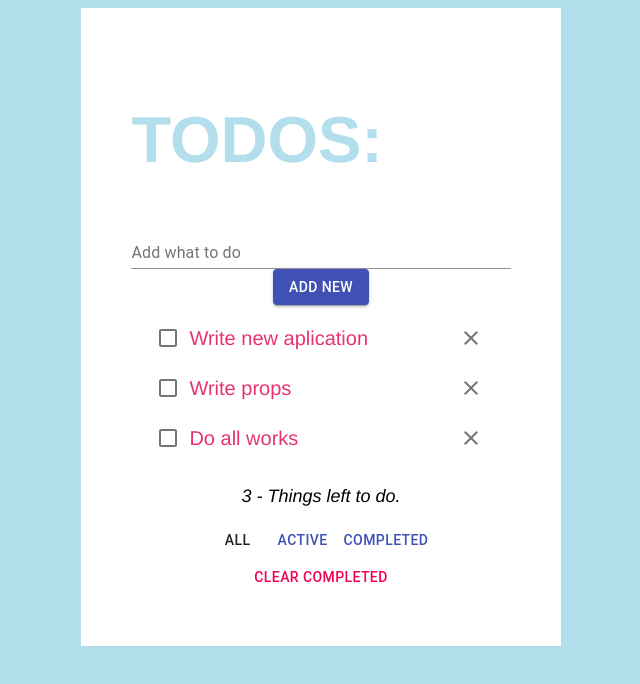
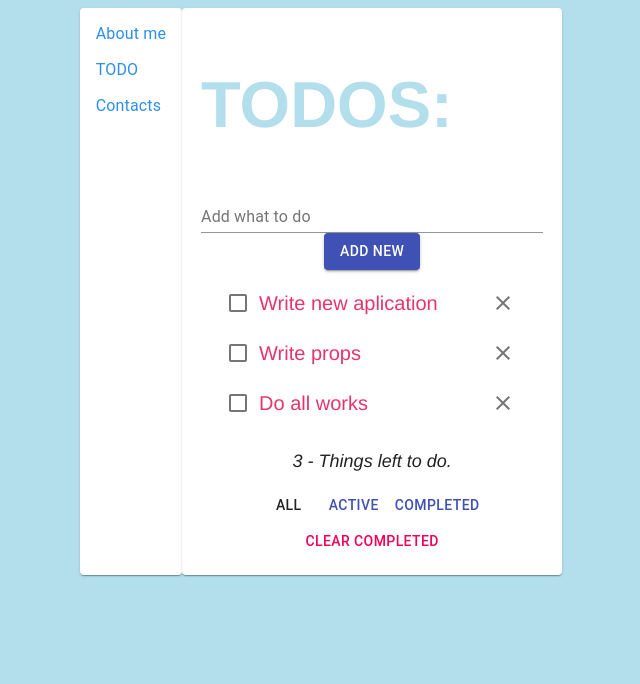
Before and after one commit to WebHeroSchool/ReactProjectLesson, a React (Create React App) app: page /todo in a window 1280 px wide. Shown: the top 684 px of the page, without its empty margins (319-959 px from the left). Built offline with nearby package versions, Linux system fonts and the light colour scheme.

Commit message:
React Lesson 39 - React Router

```diff
--- a/package.json
+++ b/package.json
@@ -10,6 +10,7 @@
     "prop-types": "^15.7.2",
     "react": "^17.0.2",
     "react-dom": "^17.0.2",
+    "react-router-dom": "^5.2.0",
     "react-scripts": "4.0.3",
     "web-vitals": "^1.1.2"
   },
--- /dev/null
+++ b/src/components/About/About.js
@@ -0,0 +1,10 @@
+import React from 'react';
+import styles from './About.module.css';
+
+const About = () => (
+  <div className={styles.wrap}>
+    <h1 className={styles.title}>About Me:</h1>
+  </div>
+);
+
+export default About;
--- /dev/null
+++ b/src/components/About/About.module.css
@@ -0,0 +1,12 @@
+.wrap {
+  margin: auto;
+  width: 600px;
+  background-color: #fff;
+  padding: 4%;
+  text-align: left;
+}
+.title {
+  color: #FAAF83;
+  font-family: Helvetica;
+  font-size: 35px;
+}
--- a/src/components/App/App.js
+++ b/src/components/App/App.js
@@ -1,86 +1,29 @@
-import React, {useState, useEffect} from 'react';
-import ItemList from '../ItemList/ItemList';
-import InputItem from '../InputItem/InputItem';
-import Footer from '../Footer/Footer';
+import React from 'react';
+import { BrowserRouter as Router, Route, Link } from 'react-router-dom';
+import Card from '@material-ui/core/Card';
+import MenuItem from '@material-ui/core/MenuItem';
+import MenuList from '@material-ui/core/MenuList';
+import ToDo from '../ToDo/ToDo';
+import About from '../About/About';
+import Contacts from '../Contacts/Contacts';
 import styles from './App.module.css'
 
-  const App = () =>  {
-    const initialState = {
-          items: [
-          {
-              value: 'Write new aplication',
-              isDone: false,
-              id: 1
-          },
-          {
-              value: 'Write props',
-              isDone: false,
-              id: 2
-          },
-          {
-              value: 'Do all works',
-              isDone: false,
-              id: 3
-          }
-        ],
-      count: 3
-    };
-
-    const [items, setItems] = useState(initialState.items);
-    const [count, setCount] = useState(initialState.count);
-
-    useEffect( () => {
-        console.log('componentDidUpdate');
-    });
-    useEffect( () => {
-        console.log('componentDidMount');
-    }, []);
-
-    const onClickDone = id => {
-      const newItemList = items.map( item => {
-        const newItem ={ ...item };
-        if (item.id === id){
-          newItem.isDone = !item.isDone;
-        }
-
-        return newItem;
-      });
-
-      setItems(newItemList);
-    };
-
-    const onCliсkDelete = id => {
-      const newItemList = items.filter( item => item.id !== id);
-      setItems(newItemList);
-      setCount(count - 1);
-    };
-
-    const onCliсkAdd = value => {
-        const newItemList = [
-            ...items,
-            {
-              value,
-              isDone: false,
-              id:count + 1
-            }
-          ];
-      setItems(newItemList);
-      setCount(count + 1)
-    };
-
-    return (
-      <div className={styles.wrap}>
-        <h1 className={styles.title}>TODOS:</h1>
-        <InputItem
-          onCliсkAdd = {onCliсkAdd}
-        />
-        <ItemList
-          items = {items}
-          onClickDone = {onClickDone}
-          onCliсkDelete = {onCliсkDelete}
-        />
-        <Footer count = {count} />
-      </div>);
-  };
+  const App = () =>
+  (<Router>
+    <div className={styles.wrap}>
+    <Card>
+      <MenuList className={styles.menu}>
+      <Link to='/' className={styles.link}><MenuItem className={styles.menu}>About me</MenuItem></Link>
+      <Link to='/todo' className={styles.link}><MenuItem>TODO</MenuItem></Link>
+      <Link to='/contacts' className={styles.link}> <MenuItem>Contacts</MenuItem></Link>
+      </MenuList>
+    </Card>
+    <Card>
+      <Route path='/' exact component={About} />
+      <Route path='/todo' component={ToDo} />
+      <Route path='/contacts' component={Contacts} />
+    </Card>
+  </div>
+  </Router>);
 
 export default App;
--- a/src/components/App/App.module.css
+++ b/src/components/App/App.module.css
@@ -1,15 +1,14 @@
 .wrap {
-  margin: auto;
-  width: 30%;
-  background-color: #fff;
-  padding: 4%;
-  text-align: center;
+  display: flex;
+  justify-content: center;
 }
-.title {
-  color: #b3deeb;
+.menu {
   font-family: Helvetica;
-  font-size: 65px;
-  text-align: left;
+}
+.link {
+  text-decoration: none;
+  color: #2D8FEB;
+  font-size: 20px;
 }
 body{
   background-color: #b3deeb;
--- /dev/null
+++ b/src/components/Contacts/Contacts.js
@@ -0,0 +1,10 @@
+import React from 'react';
+import styles from './Contacts.module.css';
+
+const Contacts = () => (
+  <div className={styles.wrap}>
+    <h1 className={styles.title}>Contacts:</h1>
+  </div>
+);
+
+export default Contacts;
--- /dev/null
+++ b/src/components/Contacts/Contacts.module.css
@@ -0,0 +1,12 @@
+.wrap {
+  margin: auto;
+  width: 600px;
+  background-color: #fff;
+  padding: 4%;
+  text-align: left;
+}
+.title {
+  color: #C797DB;
+  font-family: Helvetica;
+  font-size: 35px;
+}
--- a/src/components/InputItem/InputItem.js
+++ b/src/components/InputItem/InputItem.js
@@ -3,31 +3,24 @@ import styles from './InputItem.module.css';
 import TextField from '@material-ui/core/TextField';
 import Button from '@material-ui/core/Button';
 
-  class InputItem extends React.Component {
+   class InputItem extends React.Component {
     state = {
-      inputValue : '',
-      isError: false
+      inputValue : ''
     };
 
     onButtonClick = () => {
-     if (this.state.inputValue == false) {
-      this.setState({
-        isError: true
-      })
-    } else {
-      this.setState({
-        inputValue: '',
-        isError: false
-      })
+      this.setState ({
+        inputValue: ''
+      });
 
-      this.props.onCliсkAdd(this.state.inputValue.toUpperCase());
-      }
+      this.props.onCliсkAdd(this.state.inputValue);
     };
 
     render(){
+      const isError = this.props.error;
       let textField;
 
-        if (this.state.isError == true) {
+        if (isError) {
           textField = <TextField
             error
             id="standard-error-helper-text"
@@ -36,7 +29,7 @@ import Button from '@material-ui/core/Button';
             defaultValue=" "
             helperText="Cant be empty!"
             value={this.state.inputValue}
-            onChange={event => this.setState({inputValue: event.target.value})}
+            onChange={event => this.setState({ inputValue: event.target.value })}
           />
         } else {
           textField = <TextField
--- /dev/null
+++ b/src/components/ToDo/ToDo.js
@@ -0,0 +1,83 @@
+import React from 'react';
+import ItemList from '../ItemList/ItemList';
+import InputItem from '../InputItem/InputItem';
+import Footer from '../Footer/Footer';
+import styles from './ToDo.module.css';
+
+ class ToDo extends React.Component {
+    state ={
+      items: [
+        {
+          value: 'Write new aplication',
+          isDone: false,
+          id: 1
+        },
+        {
+           value: 'Write props',
+           isDone: false,
+           id: 2
+        },
+        {
+          value: 'Do all works',
+          isDone: false,
+          id: 3
+        }
+      ],
+      count: 3
+    };
+
+    onClickDone = id => {
+      const newItemList = this.state.items.map( item =>{
+        const newItem ={ ...item };
+        if (item.id === id){
+          newItem.isDone = !item.isDone;
+        }
+
+        return newItem;
+      });
+      this.setState({items: newItemList});
+    };
+
+    onCliсkDelete = id => {
+      const newItemList = this.state.items.filter ( item => item.id !== id);
+      this.setState({items: newItemList});
+    };
+
+    onCliсkAdd = value => {
+         if ( value !== '') {
+            this.setState(state => ({
+              items: [
+                ...state.items,
+                  {
+                    value,
+                    isDone: false,
+                    id: state.count + 1
+                  }
+              ],
+              count: state.count + 1,
+              error: false
+            }));
+       } else {
+          this.setState(state => ({ error: true }))
+       }
+    };
+
+    render() {
+      return(
+        <div className={styles.wrap}>
+        <h1 className={styles.title}>TODOS:</h1>
+        <InputItem
+          onCliсkAdd = {this.onCliсkAdd}
+          error={this.state.error}
+        />
+        <ItemList
+          items = {this.state.items}
+          onClickDone = {this.onClickDone}
+          onCliсkDelete = {this.onCliсkDelete}
+        />
+        <Footer count = {this.state.items.length} />
+        </div>);
+    }
+ };
+
+ export default ToDo;
--- /dev/null
+++ b/src/components/ToDo/ToDo.module.css
@@ -0,0 +1,13 @@
+.wrap {
+  margin: auto;
+  width: 90%;
+  background-color: #fff;
+  padding: 4%;
+  text-align: center;
+}
+.title {
+  color: #b3deeb;
+  font-family: Helvetica;
+  font-size: 65px;
+  text-align: left;
+}
```
Also changed, not shown: 1 other file (tests, documents, lock files or other folders).
